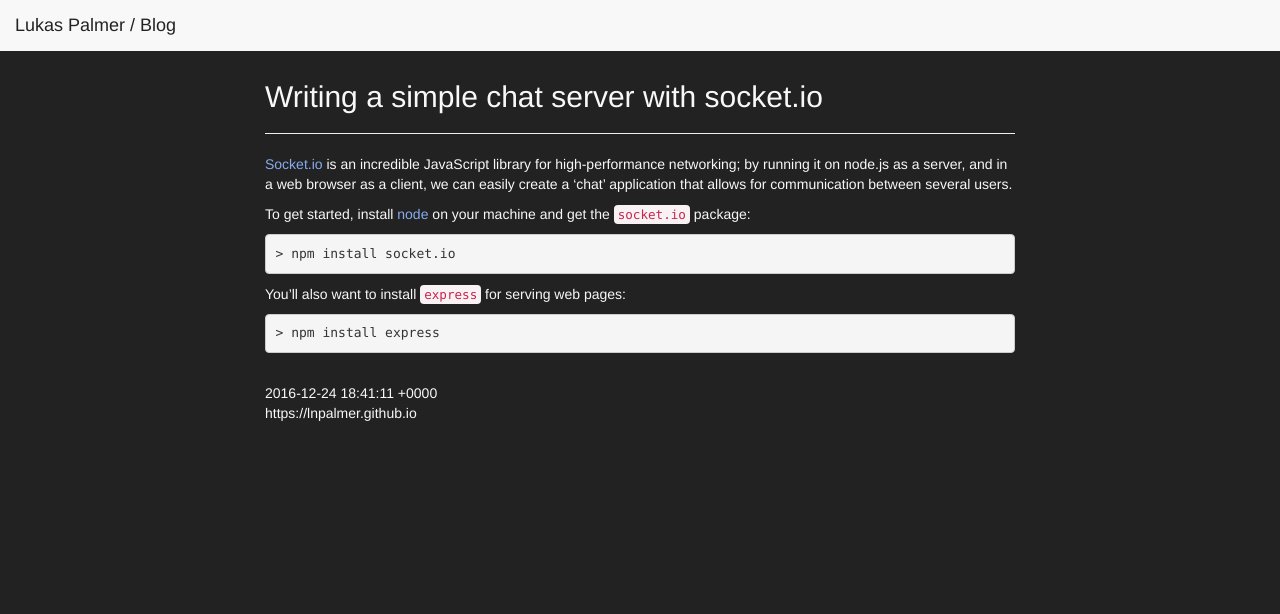
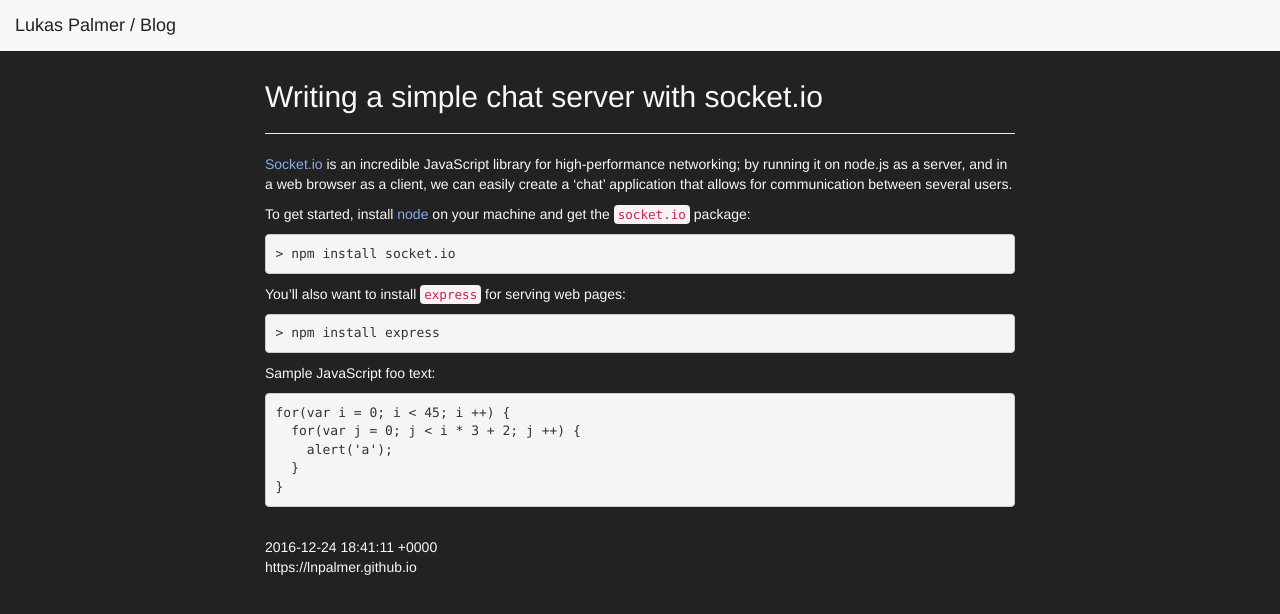
Before and after one commit to lnpalmer/lnpalmer.github.io, a Jekyll site: the page built from _posts/2016-12-23-chat.md, in a window 1280 px wide. Shown: the top 614 px of the page. Built offline with Jekyll 4.4.1, drawn with Linux system fonts in a browser that asks for light colours.

Commit message:
misc. setup

````diff
--- a/_posts/2016-12-23-chat.md
+++ b/_posts/2016-12-23-chat.md
@@ -13,3 +13,13 @@ To get started, install [node](https://nodejs.org) on your machine and get the `
 You'll also want to install `express` for serving web pages:
 
     > npm install express
+
+Sample JavaScript foo text:
+
+```js
+for(var i = 0; i < 45; i ++) {
+  for(var j = 0; j < i * 3 + 2; j ++) {
+    alert('a');
+  }
+}
+```
````
